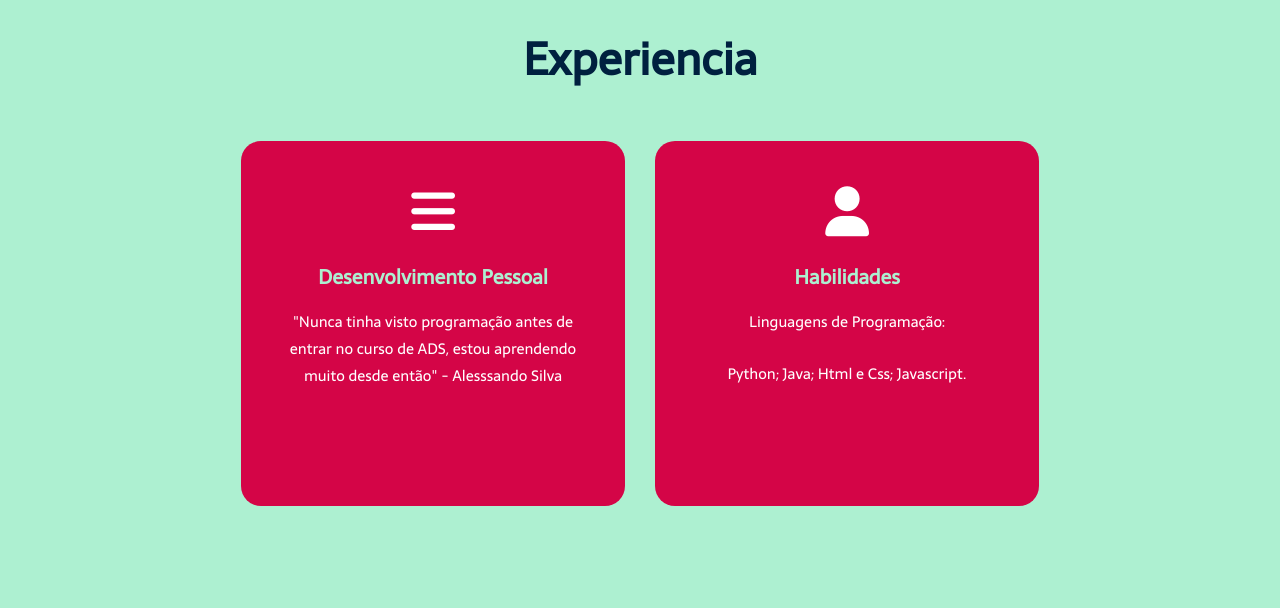
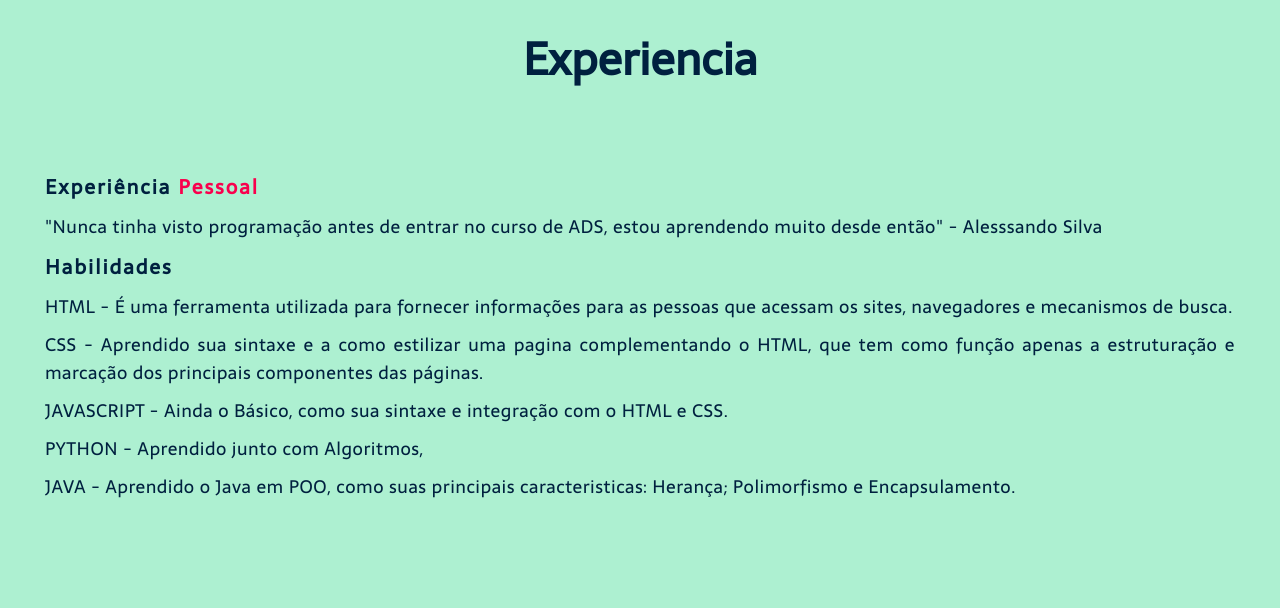
Before and after one commit to AlessandroVianaSilva/AlessandroVianaSilva.github.io, a plain HTML site: page index.html in a window 1280 px wide. Shown: the part 1810-2418 px from the top of the page. Drawn offline with nearby package versions, Linux system fonts and the light colour scheme.

Commit message:
Seção Experiencia mudada

```diff
--- a/css/style.css
+++ b/css/style.css
@@ -109,37 +109,7 @@ nav ul a:hover{
     .show{
         right: 0;
     }
-    /* .card{
-    height: 365px;
-    width: 30%;
-    padding: 20px 25px;
-    background: #d40547;
-    border-radius: 20px;
-    margin: 15px;
-    position: relative;
-    overflow: hidden;
-    text-align: center;
-    }
-    .card i{
-        font-size: 50px;
-        display: block;
-        text-align: center;
-        margin: 20px 0px;
-        color: #fff;
-    }
-    h4{
-        color: white;
-        font-size: 10px;
-        margin-bottom: 13px;
-        text-align: center;
-    }
-    .texto-caixa p{
-        color: white;
-        font-size: 7px;
-        line-height: 22px;
-        margin-bottom: 22px;
-    }
-     */
+
 }
 
 .inicio-e-descricao{
@@ -213,7 +183,7 @@ nav ul a:hover{
     padding: 100px 0px;
 
 }
-.titulo h3{
+.titulo h2{
     color: #00203f;
     font-size: 45px;
     display: flex;
@@ -222,45 +192,26 @@ nav ul a:hover{
     text-align: center;
     flex-direction: column;
 }
-.caixa{
-    display: flex;
-    justify-content: center;
-    align-items: center;
-    min-height: 330px;
+.texto-experiencia{
+    display: block;
+    padding: 45px;
+}
+.texto-experiencia h3{
+    color: #00203f;
+    letter-spacing: 2px;
+    font-size: 20px;
+    margin-bottom: 10px;
+    text-transform: capitalize;
+}
+.texto-experiencia p{
+    text-align: justify;
+    color: #00203f;
+    letter-spacing: 0.5px;
+    line-height: 28px;
+    font-size: 18px;
+    margin-bottom: 10px;
 
 }
-.card{
-    height: 365px;
-    width: 30%;
-    padding: 20px 35px;
-    background: #d40547;
-    border-radius: 20px;
-    margin: 15px;
-    position: relative;
-    overflow: hidden;
-    text-align: center;
-}
-.card i{
-    font-size: 50px;
-    display: block;
-    text-align: center;
-    margin: 25px 0px;
-    color: #ffffff;
-}
-h4{
-    color: #adf0d1;
-    font-size: 20px;
-    margin-bottom: 15px;
-    text-align: center;
-}
-.texto-caixa p{
-    color: #ffffff;
-    font-size: 15px;
-    line-height: 27px;
-    margin-bottom: 25px;
-}
-
-
 footer{
     width: 100%;
     height: 130px;
--- a/index.html
+++ b/index.html
@@ -18,7 +18,7 @@
       href="https://fonts.googleapis.com/css2?family=Righteous&family=Sarala&display=swap"
       rel="stylesheet"
     />
-    <title>Portfolio</title>
+    <title>Portfolio - Alessandro Silva</title>
   </head>
   <body>
 <!--Barra de navegação-->
@@ -73,27 +73,19 @@
     <!-------Seção Experiencia-->
     <section id="experiencia" class="experiencia">
       <div class="titulo">
-        <h3>Experiencia</h3>
+        <h2>Experiencia</h2>
       </div>
-      <div class="caixa">
-        <div class="card">
-          <i class="fa-solid fa-bars"></i><!--barra-->
-          <h4>Desenvolvimento Pessoal</h4>
-          <div class="texto-caixa">
-            <p>
-              "Nunca tinha visto programação antes de entrar no curso de ADS,
-              estou aprendendo muito desde então" - Alesssando Silva
-            </p>
-          </div>
-        </div>
-        <div class="card">
-          <i class="fa-solid fa-user"></i><!--usuario-->
-          <h4>Habilidades</h4>
-          <div class="texto-caixa">
-            <p>Linguagens de Programação:</p>
-            <p>Python; Java; Html e Css; Javascript.</p>
-          </div>
-        </div>
+      <div class="texto-experiencia">
+        <h3>Experiência <span>Pessoal</span></h3>
+        <p>"Nunca tinha visto programação antes de entrar no curso de ADS,
+          estou aprendendo muito desde então" - Alesssando Silva</p>
+        <h3>Habilidades</h3>
+        <p>HTML - É uma ferramenta utilizada para fornecer informações para as pessoas que acessam os sites, navegadores e mecanismos de busca.</p>
+        <p>CSS - Aprendido sua sintaxe e a como estilizar uma pagina complementando o HTML, que tem como função apenas a estruturação e marcação dos principais componentes das páginas.</p>
+        <p>JAVASCRIPT - Ainda o Básico, como sua sintaxe e integração com o HTML e CSS.</p>
+        <p>PYTHON - Aprendido junto com Algoritmos, </p>
+        <p>JAVA - Aprendido o Java em POO, como suas principais caracteristicas: Herança; Polimorfismo e Encapsulamento.</p>
+
       </div>
     </section>
 
```
